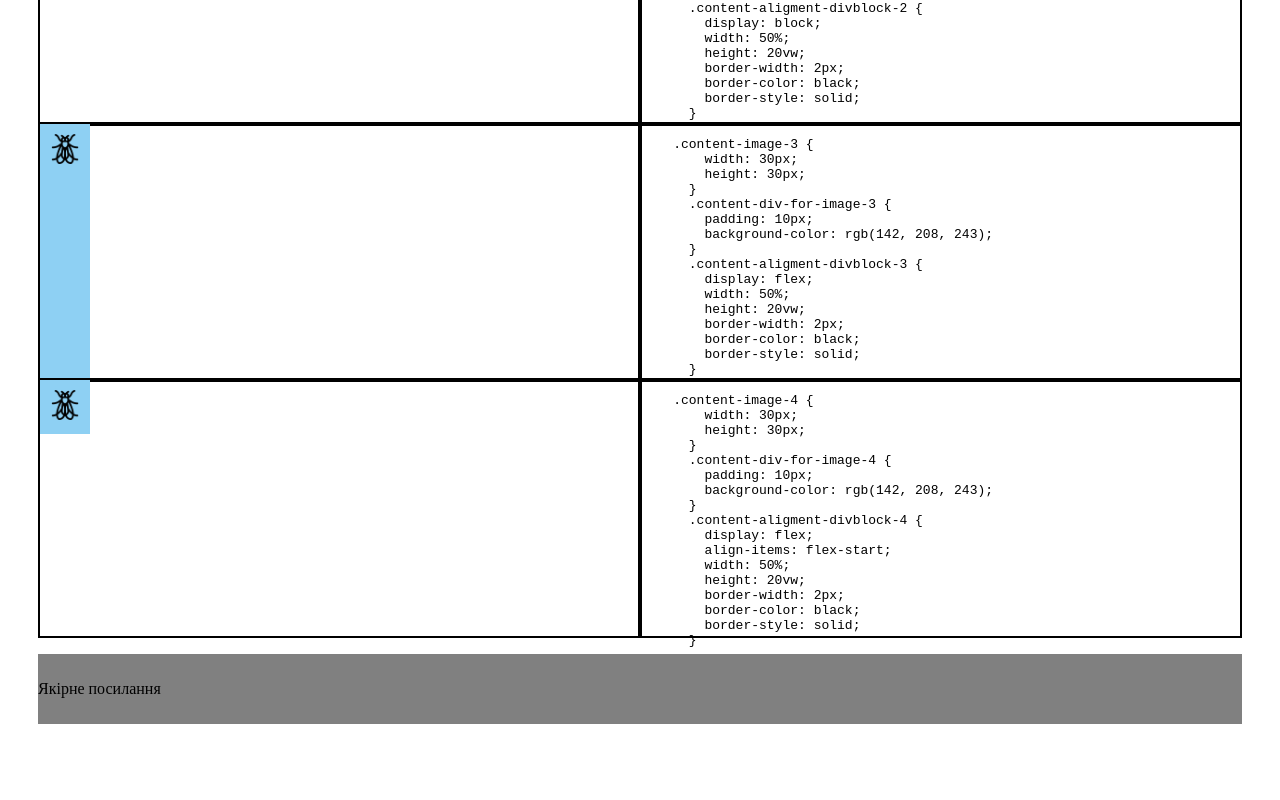
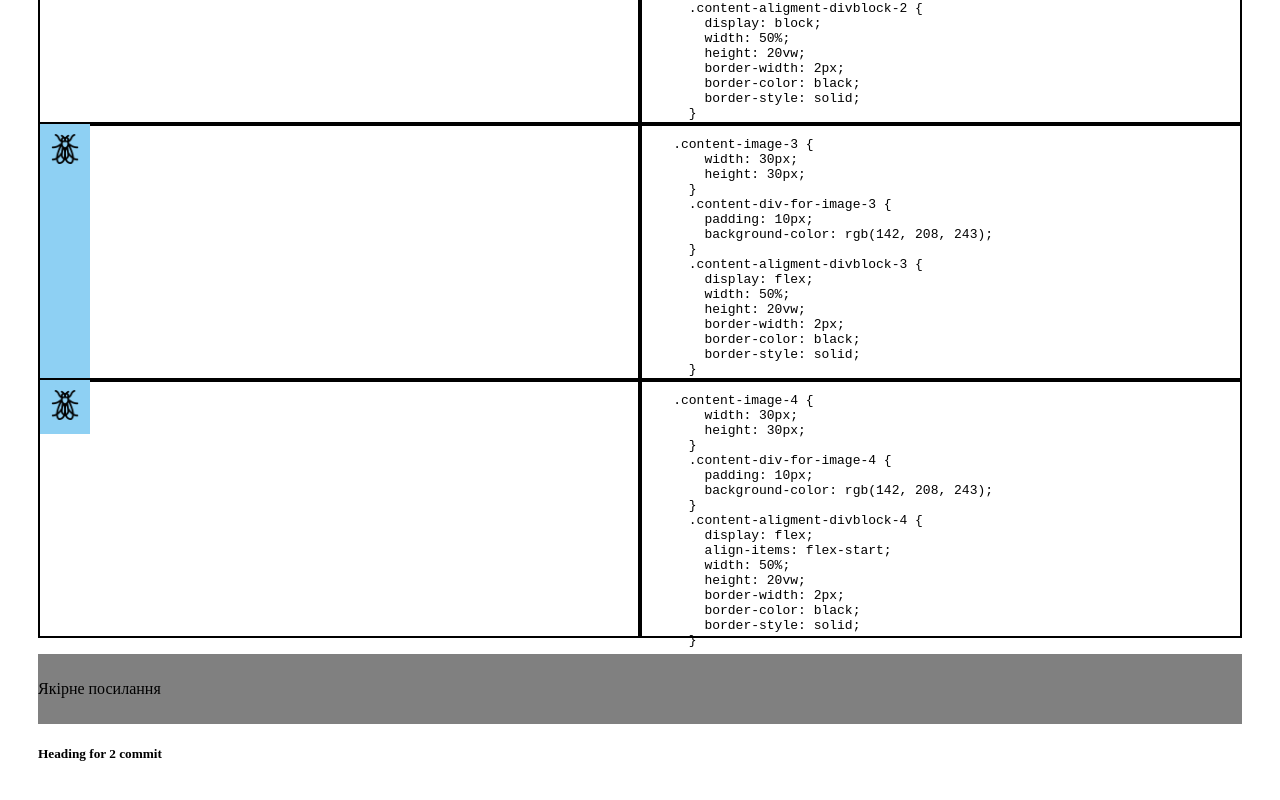
Before and after one commit to NikolayLazarchuk/Learn-html-css, a plain HTML site: page index.html in a window 1280 px wide. Shown: the part 2274-3074 px from the top of the page. Before the commit the page ends 3036 px from the top, so only its background shows below. Drawn offline with Linux system fonts and the light colour scheme.

```diff
--- a/index.html
+++ b/index.html
@@ -199,6 +199,7 @@
         <div class="footer-container">
             <p id="anchor">Якірне посилання</p>
         </div>
+<h5>Heading for 2 commit</h5>
 
     </section>
 
```
